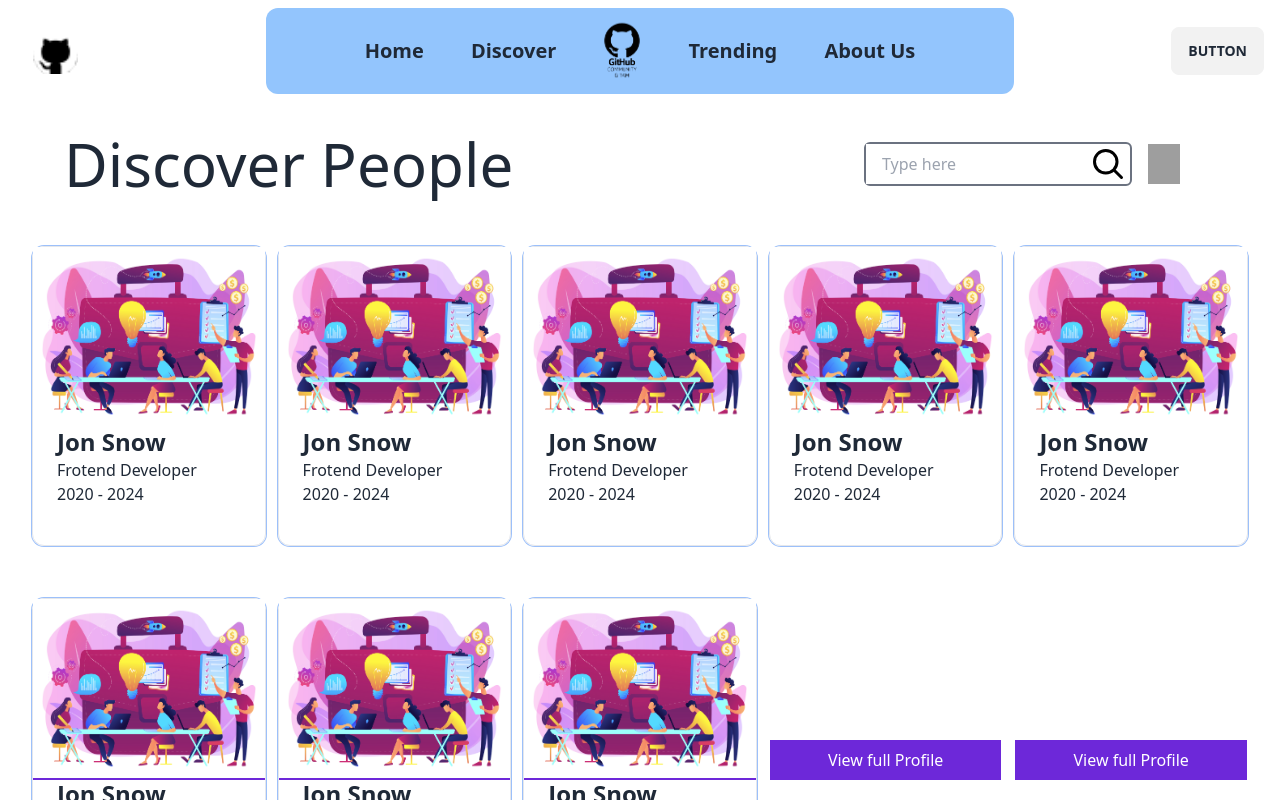
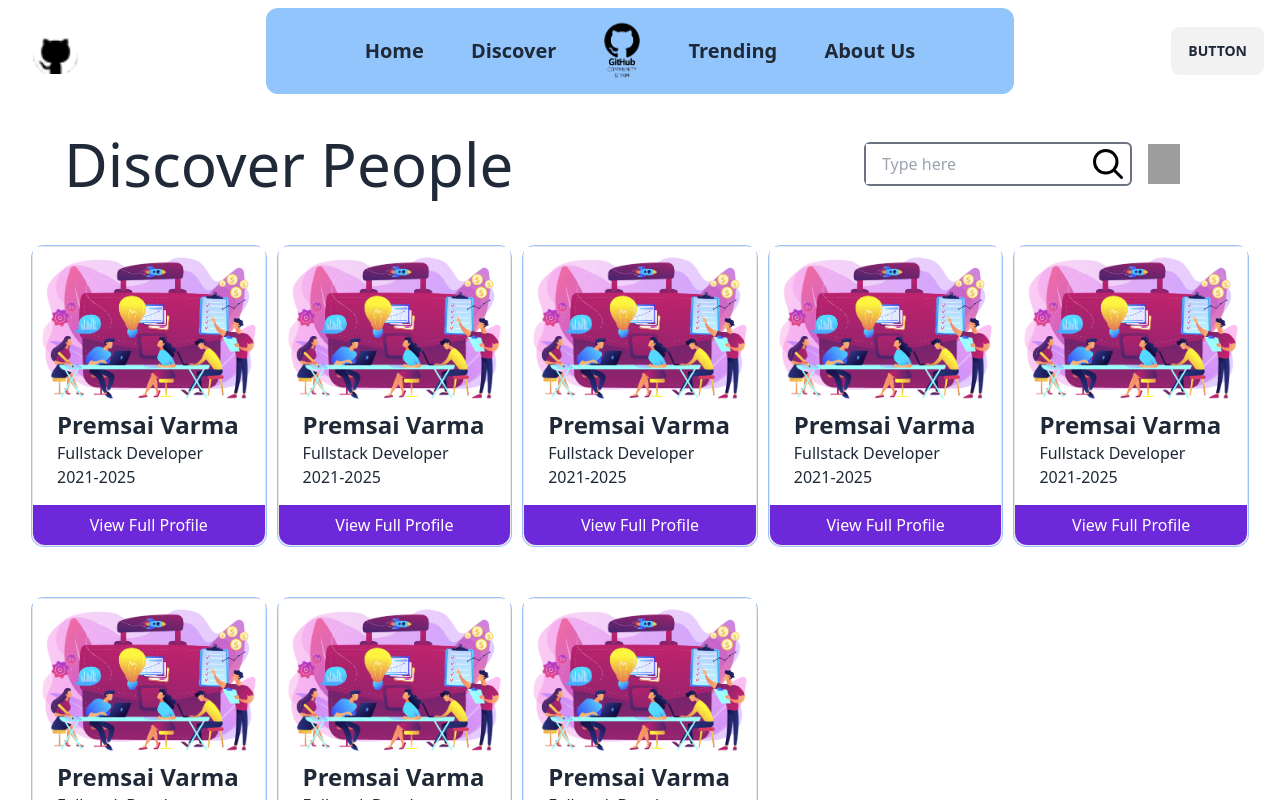
Before and after one commit to github-community-gitam/G-Projects, a React (Create React App) app: page / in a window 1280 px wide. Shown: the top 800 px of the page. Built offline with nearby package versions, Linux system fonts and the light colour scheme; grey boxes are pictures that could not be loaded.

Commit message:
updated the cards

```diff
--- a/src/components/DiscoverCard.jsx
+++ b/src/components/DiscoverCard.jsx
@@ -1,19 +1,21 @@
-import left_1 from '../images/left_1.png'
+// DiscoverCard.js
+import React from 'react';
 
-const DiscoverCard = () => {
-    const role = "Frotend Developer"
-    const batch = "2020 - 2024"
+const DiscoverCard = (props) => {
+    const { details } = props;
+    const { profile, name, role, batch } = details;
+
     return (
-        <div className="container max-w-xs max-h-sm m-auto my-5 border ring-1 rounded-xl">
-            <img src={left_1} className="h-3/5 w-full" />
-            <div className='h-full px-6 text-left'>
-                <h1 className='font-bold text-2xl'>Jon Snow</h1>
+        <div className="container max-w-xs m-auto my-5 border ring-1 rounded-xl">
+            <img src={profile} className="h-4/7 w-full" alt={name} />
+            <div className='h-2/7 px-6 text-left'>
+                <h1 className='font-bold text-2xl'>{name}</h1>
                 <p>{role}</p>
                 <p>{batch}</p>
             </div>
-            <button className='w-full py-2 mt-4 text-white bg-violet-700'>View full Profile</button>
+            <button className='h-1/7 relative py-2 bottom-0 w-full mt-4 text-white bg-violet-700 rounded-b-xl'>View Full Profile</button>
         </div>
-    )
+    );
 }
 
-export default DiscoverCard
+export default DiscoverCard;
```
